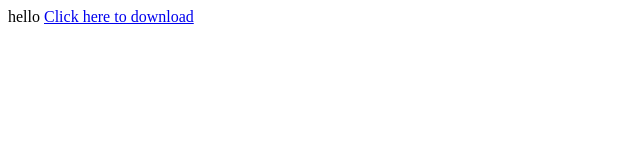
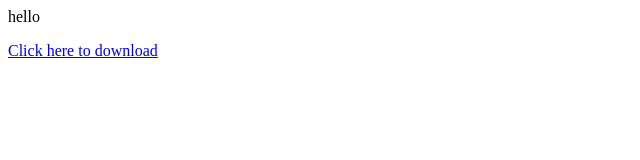
Before and after one commit to CherylYingYK/CherylYing.github.io, a plain HTML site: page index.html in a window 1280 px wide. Shown: the whole page, without its empty margins (0-640 px from the left). Drawn offline with Linux system fonts and the light colour scheme.

Commit message:
Update index.html

```diff
--- a/index.html
+++ b/index.html
@@ -1,2 +1,2 @@
-<a>hello</a>
+<p></p>hello</p>
 <a href="CV.pdf.pdf" dwownload>Click here to download</a>
```
